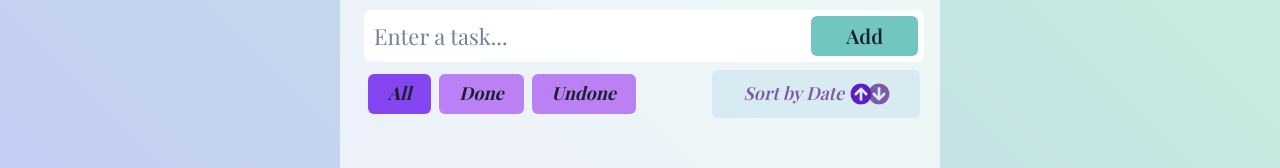
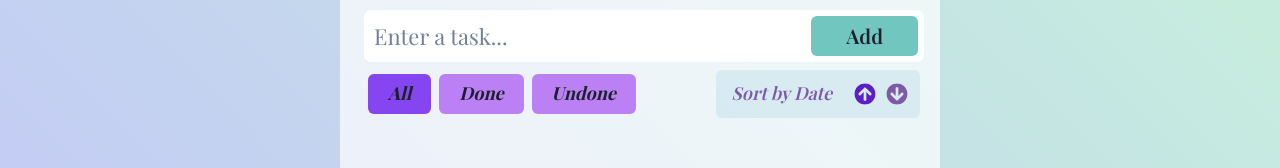
Before and after one commit to Igorinni/ToDo-List, a React (Create React App) app: page / in a window 1280 px wide. Shown: the part 264-432 px from the top of the page. Built offline with nearby package versions, Linux system fonts and the light colour scheme; no server answers; a web font is replaced by a local one.

Commit message:
Update styles sorting button and pagination

```diff
--- a/src/components/ButtonFilterAndSort.js
+++ b/src/components/ButtonFilterAndSort.js
@@ -1,4 +1,4 @@
-import { Box, Button, ButtonGroup, useMediaQuery } from "@chakra-ui/react";
+import { Box, Button, ButtonGroup, Container, useMediaQuery } from "@chakra-ui/react";
 import { FaArrowCircleUp, FaArrowCircleDown } from "react-icons/fa";
 
 function ButtonFilterAndSort({filteringBy, handleFilteringBy, sortingBy, handleSortingBy}) {
@@ -18,11 +18,11 @@ function ButtonFilterAndSort({filteringBy, handleFilteringBy, sortingBy, handleS
 
         <Button onClick={() => sortingBy === 'desc' ? handleSortingBy('asc') : handleSortingBy('desc')}
         bg='#8ec4dd3a' color='rgba(91, 32, 139, 0.719)' fontSize='18'
-        px='8'py='6' transitionDuration='300ms' fontStyle='italic'
+        px='4'py='6' transitionDuration='300ms' fontStyle='italic'
         mt={isLessThan512 && 1}
         rightIcon={<>
-          <FaArrowCircleUp transform="scale(1.2)" color={sortingBy === 'asc' ? 'rgba(82, 11, 196, 0.918)' : 'rgba(91, 32, 139, 0.719)'}  />
-          <FaArrowCircleDown transform="scale(1.2)" color={sortingBy === 'desc' ? 'rgba(82, 11, 196, 0.918)' : 'rgba(91, 32, 139, 0.719)'}  />
+          <Container w='5'><FaArrowCircleUp px={10} transform="scale(1.2)" color={sortingBy === 'asc' ? 'rgba(82, 11, 196, 0.918)' : 'rgba(91, 32, 139, 0.719)'}  /></Container>
+          <Container w='5'><FaArrowCircleDown transform="scale(1.2)" color={sortingBy === 'desc' ? 'rgba(82, 11, 196, 0.918)' : 'rgba(91, 32, 139, 0.719)'}  /></Container>
           </>
         }
         _hover={{transform: 'scale(1.1)'}}
--- a/src/components/Pagination.js
+++ b/src/components/Pagination.js
@@ -1,4 +1,4 @@
-import { Box, Button, IconButton } from "@chakra-ui/react";
+import { Box, Button, Container, IconButton } from "@chakra-ui/react";
 import { IoIosArrowBack, IoIosArrowForward } from "react-icons/io";
 
 function Pagination({setСurrentPage, currentPage, taskAmount, taskLimitPerPage, tasksList}) {
@@ -25,30 +25,31 @@ function Pagination({setСurrentPage, currentPage, taskAmount, taskLimitPerPage,
     tasksList.length == 0 || pageNumbers.length === 1 ? ' ' :
 
     <Box
-    display='inline-flex' p='1' my='3'
-    color='rgb(56, 27, 102)' borderRadius='5' border='1px solid rgb(139, 140, 141)'>
+    display='inline-flex' p='1' my='3' transform='scale(0.7)' alignItems='center'
+    color='rgb(56, 27, 102)' borderRadius='5' border='1px solid rgba(139, 140, 141, 0.7)'>
 
       {currentPage >= 2 &&
       <IconButton onClick={() => goToPage("Left")}
-        fontSize='12' transitionDuration='300ms' bg='rgba(0, 0, 0, 0)'
+        fontSize='18' transitionDuration='300ms' bg='rgba(0, 0, 0, 0)'
         _hover={{bg: 'rgba(108, 0, 248, 0.274)', transform: 'scale(1.1)'}}
         icon={<IoIosArrowBack />} />
       }
 
       {currentPage > 2 && <Button onClick={() => goToPage(1)} key={1}
-        transitionDuration='300ms' fontSize='14'
+        transitionDuration='300ms' fontSize='18'
         _hover={{bg: 'rgba(108, 0, 248, 0.274)', transform: 'scale(1.2)'}}
         bg={1 === currentPage ? 'rgba(0, 84, 153, 0.192)' : 'rgba(0, 0, 0, 0)'}
         >{1}</Button>}
 
-      {currentPage > 3 && <Button bg='rgba(108, 0, 248, 0)' _hover={{bg: 'none'}} cursor='default' >...</Button>}
+      {currentPage > 3 && <Container p='0' fontSize='16' bg='rgba(108, 0, 248, 0)' _hover={{bg: 'none'}} cursor='default' >. . .</Container>}
 
       {pageNumbers.map((item) => {
         if (item === currentPage || item === currentPage - 1 || item === currentPage + 1) {
           return (
             <Button
               key={item} onClick={() => goToPage(item)}
-              transitionDuration='300ms' fontSize='14'
+
+              transitionDuration='300ms' fontSize='18'
               _hover={{bg: 'rgba(108, 0, 248, 0.274)', transform: 'scale(1.2)'}}
               bg={item === currentPage ? 'rgba(0, 84, 153, 0.192)' : 'rgba(0, 0, 0, 0)'}
             >{item}
@@ -58,17 +59,17 @@ function Pagination({setСurrentPage, currentPage, taskAmount, taskLimitPerPage,
 
       })}
 
-      {currentPage < pageNumbers.length - 2 && <Button bg='rgba(108, 0, 248, 0)' _hover={{bg: 'none'}} cursor='default' >...</Button>}
+      {currentPage < pageNumbers.length - 2 && <Container p='0' fontSize='16' bg='rgba(108, 0, 248, 0)' _hover={{bg: 'none'}} cursor='default' >. . .</Container>}
 
       {currentPage < pageNumbers.length - 1 && <Button onClick={() => goToPage(pageNumbers.length)} key={pageNumbers.length}
-        transitionDuration='300ms'
+        transitionDuration='300ms' fontSize='18'
         _hover={{bg: 'rgba(108, 0, 248, 0.274)', transform: 'scale(1.2)'}}
         bg={pageNumbers.length === currentPage ? 'rgba(0, 84, 153, 0.192)' : 'rgba(0, 0, 0, 0)'}
       >{pageNumbers.length}</Button>}
 
 
       {currentPage < pageNumbers.length && <IconButton onClick={() => goToPage("Right")}
-        fontSize='14' transitionDuration='300ms' bg='rgba(0, 0, 0, 0)'
+        fontSize='18' transitionDuration='300ms' bg='rgba(0, 0, 0, 0)'
         _hover={{bg: 'rgba(108, 0, 248, 0.274)', transform: 'scale(1.1)'}}
         icon={<IoIosArrowForward />} />
       }
```
